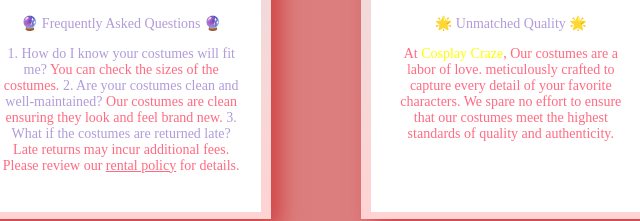
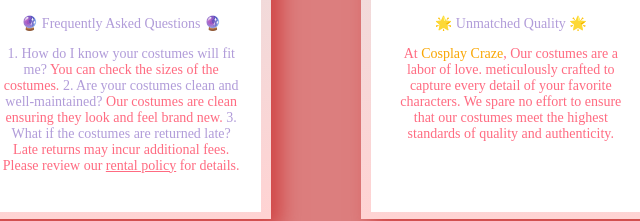
Before and after one commit to cosplaycraze/cosplaycraze, a plain HTML site: page index.html in a window 1280 px wide. Shown: the part 1220-1441 px from the top of the page, 508-1148 px from the left. Drawn offline with Linux system fonts and the light colour scheme.

Commit message:
Update index.html
edited the qualityAssurance>span>color yellow to #F9A603

```diff
--- a/index.html
+++ b/index.html
@@ -147,7 +147,7 @@
                 <section>
                     <img src="quality.png" alt="qualityLogo">
                     <p style="color: #B19CD9; font-weight: 800px; text-align: center;">🌟 Unmatched Quality 🌟</p>
-                    <p style="color: #FF6B81; cursor: pointer; text-align: center;" >At <span style="color: yellow; text-align: center;">Cosplay Craze</span>, Our costumes are a labor of love.
+                    <p style="color: #FF6B81; cursor: pointer; text-align: center;" >At <span style="color: #F9A603; text-align: center;">Cosplay Craze</span>, Our costumes are a labor of love.
                          meticulously crafted to capture every detail of your favorite characters. We spare no effort to
                          ensure that our costumes meet the highest standards of quality and authenticity.
                     </p>
```
